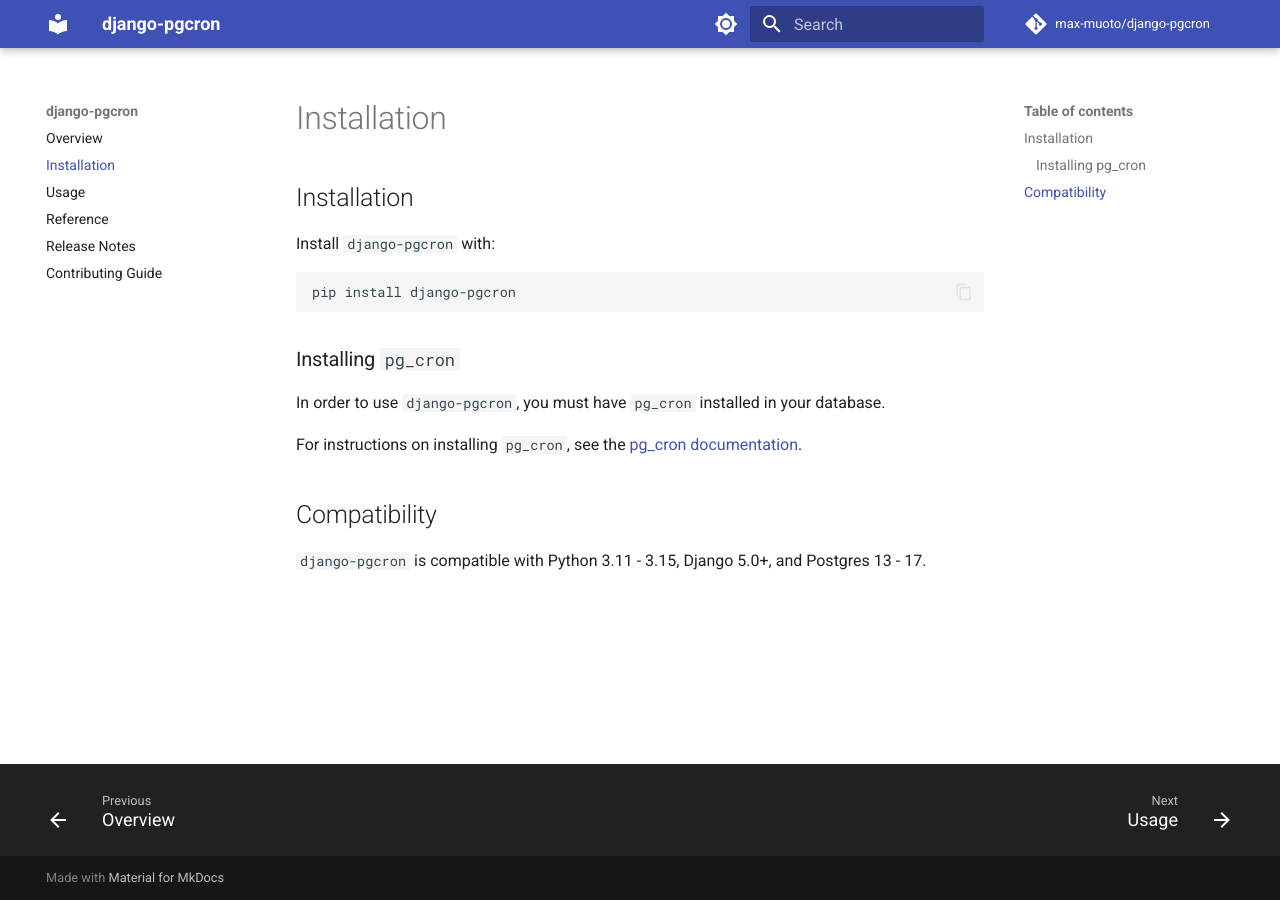
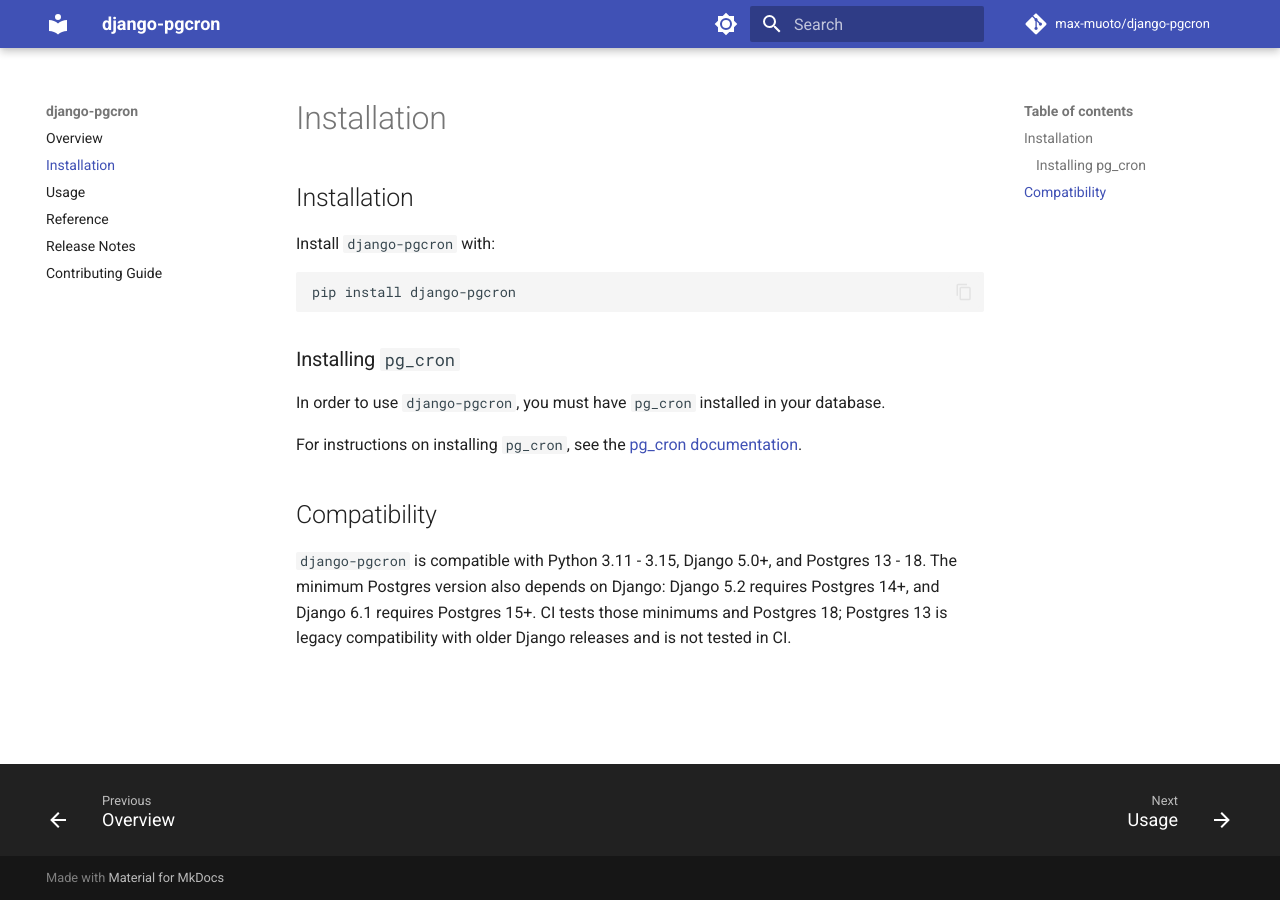
Before and after one commit to max-muoto/django-pgcron, an MkDocs documentation site: the page built from docs/installation.md, in a window 1280 px wide. Built offline with MkDocs 1.6.1 and Material for MkDocs 9.7.7, drawn with Linux system fonts in a browser that asks for light colours; comment, search, counter and statistics services are not loaded.

Commit message:
ci: test PostgreSQL minimum versions and PostgreSQL 18
Amp-Thread-ID: https://ampcode.com/threads/T-01a150df-3f86-706a-80fc-b08e8ef8e293
Co-authored-by: Amp <amp@ampcode.com>

```diff
--- a/docker-compose.yml
+++ b/docker-compose.yml
@@ -5,9 +5,13 @@
     build:
       context: ./docker/postgres
       dockerfile: Dockerfile
+      args:
+        PG_VERSION: ${PG_VERSION:-17}
     volumes:
       - ./.db:/var/lib/postgresql/data
     environment:
+      # Keep the existing mounted data path, including with PostgreSQL 18+.
+      - PGDATA=/var/lib/postgresql/data
       - POSTGRES_DB=postgres
       - POSTGRES_NAME=postgres
       - POSTGRES_USER=postgres
--- a/docs/installation.md
+++ b/docs/installation.md
@@ -16,4 +16,7 @@
 
 ## Compatibility
 
-`django-pgcron` is compatible with Python 3.11 - 3.15, Django 5.0+, and Postgres 13 - 17.
+`django-pgcron` is compatible with Python 3.11 - 3.15, Django 5.0+, and Postgres 13 - 18.
+The minimum Postgres version also depends on Django: Django 5.2 requires Postgres 14+,
+and Django 6.1 requires Postgres 15+. CI tests those minimums and Postgres 18;
+Postgres 13 is legacy compatibility with older Django releases and is not tested in CI.
```
Also changed, not shown: README.md (+4 -1 lines), 3 other files.
